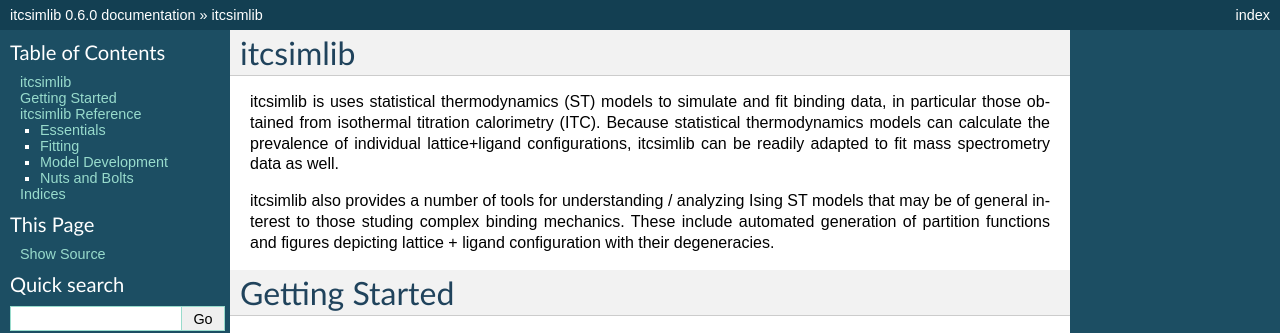
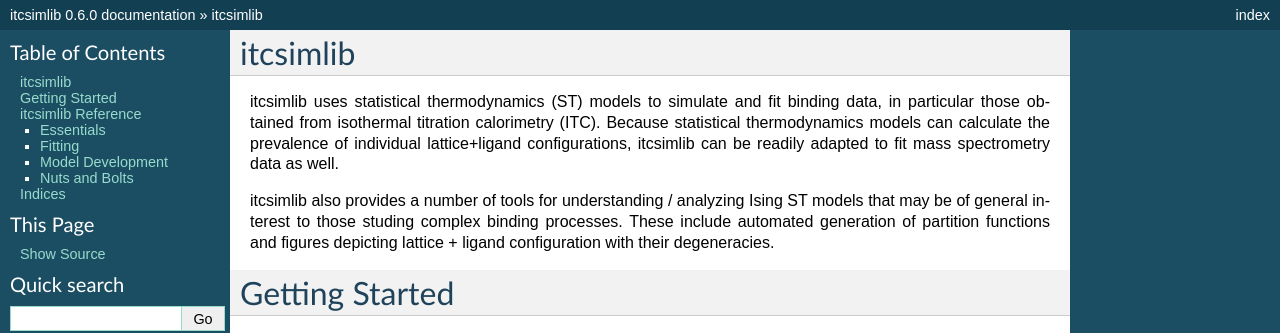
Before and after one commit to elihuihms/itcsimlib, a Sphinx documentation site: the page built from docs/index.rst, in a window 1280 px wide. Shown: the top 333 px of the page. Built offline with Sphinx 7.4.7, drawn with Linux system fonts in a browser that asks for light colours.

Commit message:
More docs and packaging tweaks

```diff
--- a/docs/index.rst
+++ b/docs/index.rst
@@ -1,9 +1,9 @@
 itcsimlib
 =========
 
-itcsimlib is uses statistical thermodynamics (ST) models to simulate and fit binding data, in particular those obtained from isothermal titration calorimetry (ITC). Because statistical thermodynamics models can calculate the prevalence of individual lattice+ligand configurations, itcsimlib can be readily adapted to fit mass spectrometry data as well.
+itcsimlib uses statistical thermodynamics (ST) models to simulate and fit binding data, in particular those obtained from isothermal titration calorimetry (ITC). Because statistical thermodynamics models can calculate the prevalence of individual lattice+ligand configurations, itcsimlib can be readily adapted to fit mass spectrometry data as well.
 
-itcsimlib also provides a number of tools for understanding / analyzing Ising ST models that may be of general interest to those studing complex binding mechanics. These include automated generation of partition functions and figures depicting lattice + ligand configuration with their degeneracies.
+itcsimlib also provides a number of tools for understanding / analyzing Ising ST models that may be of general interest to those studing complex binding processes. These include automated generation of partition functions and figures depicting lattice + ligand configuration with their degeneracies.
 
 Getting Started
 ===============
```
Also changed, not shown: 1 other file.
